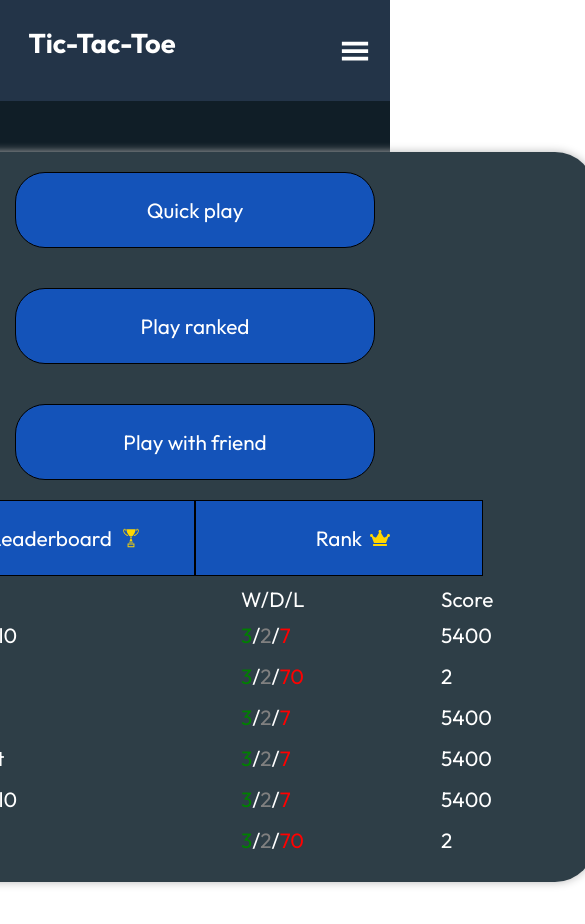
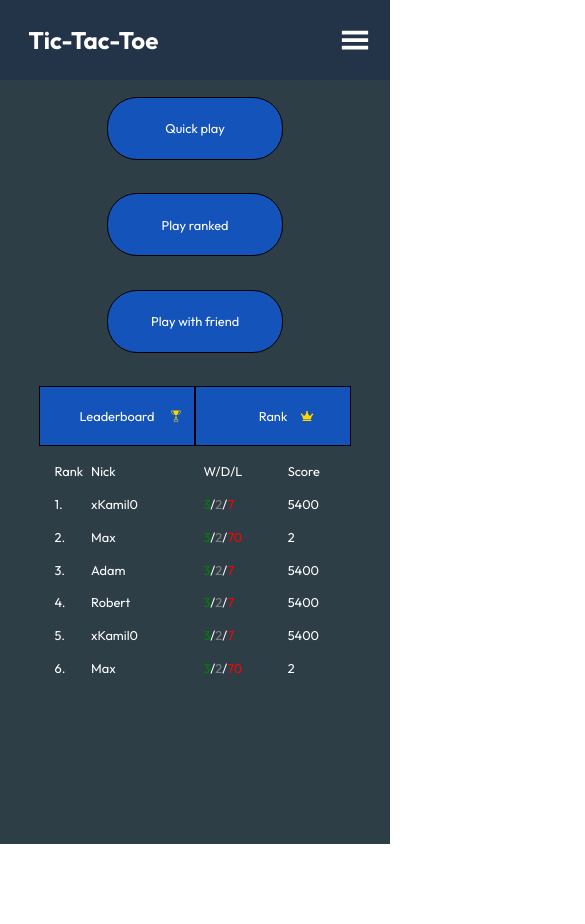
Before and after one commit to bilskik/Tic-Tac-Toe, a React (Create React App) app: page / in a window 390 px wide. Shown: the top 924 px of the page, 585 px wide, since content can reach past the window. After the commit the page ends 844 px from the top, so only its background shows below. Built offline with nearby package versions, Linux system fonts and the light colour scheme.

Commit message:
Adding responsivness for mainmenu

```diff
--- a/src/App.css
+++ b/src/App.css
@@ -22,10 +22,13 @@
     --color-scroll: #A9BECA;
     --color-backlight: rgb(120, 137, 147);
     --color-popup: rgb(120, 137, 147,0.8);
-    --fontBoard-size: 1.3rem;
-    --fontNav-size: 1.3rem;
+    --fontBoard-size: 1rem;
+    --fontBoard-tablet-size: 1rem;
+    --fontBoard-mobile-size: 0.8rem;
+    --fontNav-size: 1.1rem;
     --fontNav-mobile-size: 1.3rem;
     --fontHeader-size: 2rem;
-    --fontHeader-mobile-size: 1.7rem;
+    --fontHeader-tablet-size: 1.7rem;
+    --fontHeader-mobile-size: 1.5rem;
     --font-popup-size: 1rem;
 }
--- a/src/components/buttons/button.css
+++ b/src/components/buttons/button.css
@@ -9,11 +9,7 @@
     transition: 0.25s;
     margin:10px;
 }
-.home__menu {
-    padding: 1.5rem 0rem;
-    margin:20px;
-    border-radius: 30px;
-    width: 45%;
+.home__menu, .home__leaderboard, .home__rank {
     cursor: pointer;
     font-family: var(--font-family);
     font-size: var(--fontNav-size);
@@ -21,26 +17,39 @@
     border: 1px solid var(--color-border);
     transition: 0.25s;
 }
+.home__menu {
+    padding: 1.4rem 0rem;
+    margin:2vh;
+    border-radius: 30px;
+    width: 40%;
+
+}
 .home__rank, .home__leaderboard {
-    padding: 1.5rem 0rem;
-    /* margin:20px; */
-    /* border-radius: 30px; */
-    width: 45%;
-    cursor: pointer;
-    font-family: var(--font-family);
-    font-size: var(--fontNav-size);
-    color: var(--color-text);
-    border: 1px solid var(--color-border);
-    transition: 0.25s;
+    padding: 1.3rem 0rem;
+    margin: 2vh 0px;
+    width: 40%;
 }
-/* .home__leaderboard {
-    padding: 1.5rem 0rem;
-    margin:20px;
-    width: 45%;
-    cursor: pointer;
-    font-family: var(--font-family);
-    font-size: var(--fontNav-size);
-    color: var(--color-text);
-    border: 1px solid var(--color-border);
-    transition: 0.25s;
-} */
+@media screen and (max-width: 810px) {
+    .home__menu, .home__leaderboard, .home__rank {
+        font-size: var(--fontBoard-tablet-size);
+    }
+    .home__menu {
+        width: 45vw;
+    }
+    .home__rank, .home__leaderboard {
+        width: 40vw;
+    }
+
+}
+@media screen and (max-width: 450px) {
+    .home__menu, .home__leaderboard, .home__rank {
+        font-size: var(--fontBoard-mobile-size);
+    }
+    .home__menu {
+        width: 45vw;
+    }
+    .home__rank, .home__leaderboard {
+        width: 40vw;
+    }
+
+}
--- a/src/pages/home/home.css
+++ b/src/pages/home/home.css
@@ -1,6 +1,7 @@
 .page__home {
-    background-color: rgb(16,30,39);
+    background-color: var(--color-mainmenu);
     height: 100vh;
-    display: flex;
-    flex-direction: column;
+    /* height: 100%; */
+    /* display: flex; */
+    /* flex-direction: column; */
 }
--- a/src/pages/home/mainSection/buttonContainer/board/ranksboard.css
+++ b/src/pages/home/mainSection/buttonContainer/board/ranksboard.css
@@ -1,12 +1,10 @@
 .board {
     width: 90%;
     margin: auto;
-    margin-top:10px;
-    margin-bottom: 10px;
     position: relative;
 }
 .board__data {
-    max-height: 250px;
+    max-height: 22vh;
     overflow-y:hidden;
 }
 .board__data:hover {
@@ -26,27 +24,29 @@
     color: var(--color-text);
     font-family: var(--font-family);
     font-size: var(--fontBoard-size);
-    width: 90%;
+    position: relative;
+    width: 80%;
     margin: auto;
-    position: relative;
     z-index: 1;
 }
 .board__description.board__description-leaderboard ,.board__playerdata.board__playerdata-leaderboard {
     display: grid;
-    grid-template-columns: 70px 300px 200px auto;
+    grid-template-columns: 13% 40% 30% auto;
+
 }
 .board__description.board__description-rankboard , .board__playerdata.board__playerdata-rankboard {
     display: grid;
-    grid-template-columns: 70px 400px auto;
+    grid-template-columns: 13% 80% auto;
 }
 .board__description {
-    margin-bottom: 10px;
+    margin-bottom: 2vh;
 }
 .board__playerdata {
-    margin-bottom: 15px;
+    margin-bottom: 2vh;
 }
 .board__playerdata:hover {
     background-color: var( --color-backlight);
+    padding: 0px 5px;
     border-radius: 10px;
 }
 .board__stats {
@@ -64,3 +64,23 @@
 .board__playerdata-draws {
     color: var(--color-textdraw);
 }
+@media screen and (max-height:750px) {
+    .board__data {
+        max-height: 16vh;
+    }
+}
+@media screen and (max-height:680px) {
+    .board__data {
+        max-height:10.3vh;
+    }
+}
+@media screen and (max-width: 810px) {
+    .board__description, .board__playerdata {
+        font-size: var(--fontBoard-tablet-size);
+    }
+}
+@media screen and (max-width: 450px) {
+    .board__description, .board__playerdata {
+        font-size: var(--fontBoard-mobile-size);
+    }
+}
--- a/src/pages/home/mainSection/mainsection.css
+++ b/src/pages/home/mainSection/mainsection.css
@@ -1,13 +1,14 @@
 .mainmenu {
     width: 100%;
-    height: 100%;
+    height: calc(100vh - 80px);
     display: flex;
     justify-content: center;
 }
-
 .menucontainer {
-    margin: 6vh 0px;
-    min-width: 800px;
+    display: flex;
+    flex-direction: column;
+    margin: 4vh 0px;
+    min-width: 780px;
     background-color: var(--color-maincontainer);
     border-radius: 40px;
     box-shadow: 0 0 10px #b8b8b8;
@@ -19,15 +20,18 @@
     flex-direction: column;
 }
 .menucontainer__ranks {
-    width: 80%;
-    margin: auto;
+    width: 100%;
+    /* margin: auto; */
     display: flex;
     justify-content: center;
     position: relative;
 }
+.menucontainer_listranks {
+    /* height: 25vh; */
+}
 .icons__trophycup {
     position: absolute;
-    left: 40%;
+    left: 45%;
     top:50%;
     width: 20px;
     height: 20px;
@@ -44,3 +48,20 @@
     height: 20px;
     color: gold;
 }
+@media screen and (max-width: 810px) {
+    .menucontainer {
+        margin: 0;
+        min-width: 0px;
+        width: 100%;
+        height: calc(100vh - 80px);
+        border-radius: 0px;
+        box-shadow: none;
+    }
+
+}
+@media screen and (max-width: 450px) {
+    .icons__trophycup, .icons__crown {
+        width: 12.5px;
+        height: 12.5px;
+    }
+}
--- a/src/pages/home/navbar/navbar.css
+++ b/src/pages/home/navbar/navbar.css
@@ -44,16 +44,16 @@
 .topnav {
     display: none;
 }
-@media screen and (max-width: 800px) {
+@media screen and (max-width: 810px) {
     .header {
-        min-height: 12vh;
+        min-height: 80px;
     }
     .header__text {
         font-size: var(--fontNav-mobile-size);
-        margin: 1.3rem 0px;
+        margin: 1.1rem 0px;
     }
     .header__text-title {
-        font-size: var(--fontHeader-mobile-size);
+        font-size: var(--fontHeader-tablet-size);
     }
     .header__buttons {
         display: none;
@@ -84,20 +84,9 @@
     .topnav-inactive {
         display: none;
     }
-    /* @keyframes fadeInAnimation {
-        from {
-            opacity: 0;
-        }
-        to {
-            opacity: 1;
-        }
+}
+@media screen and (max-width: 450px) {
+    .header__text-title {
+        font-size: var(--fontHeader-mobile-size);
     }
-    @keyframes fadeOutAnimation {
-        from {
-            opacity: 1;
-        }
-        to {
-            opacity: 0;
-        }
-    } */
 }
```
